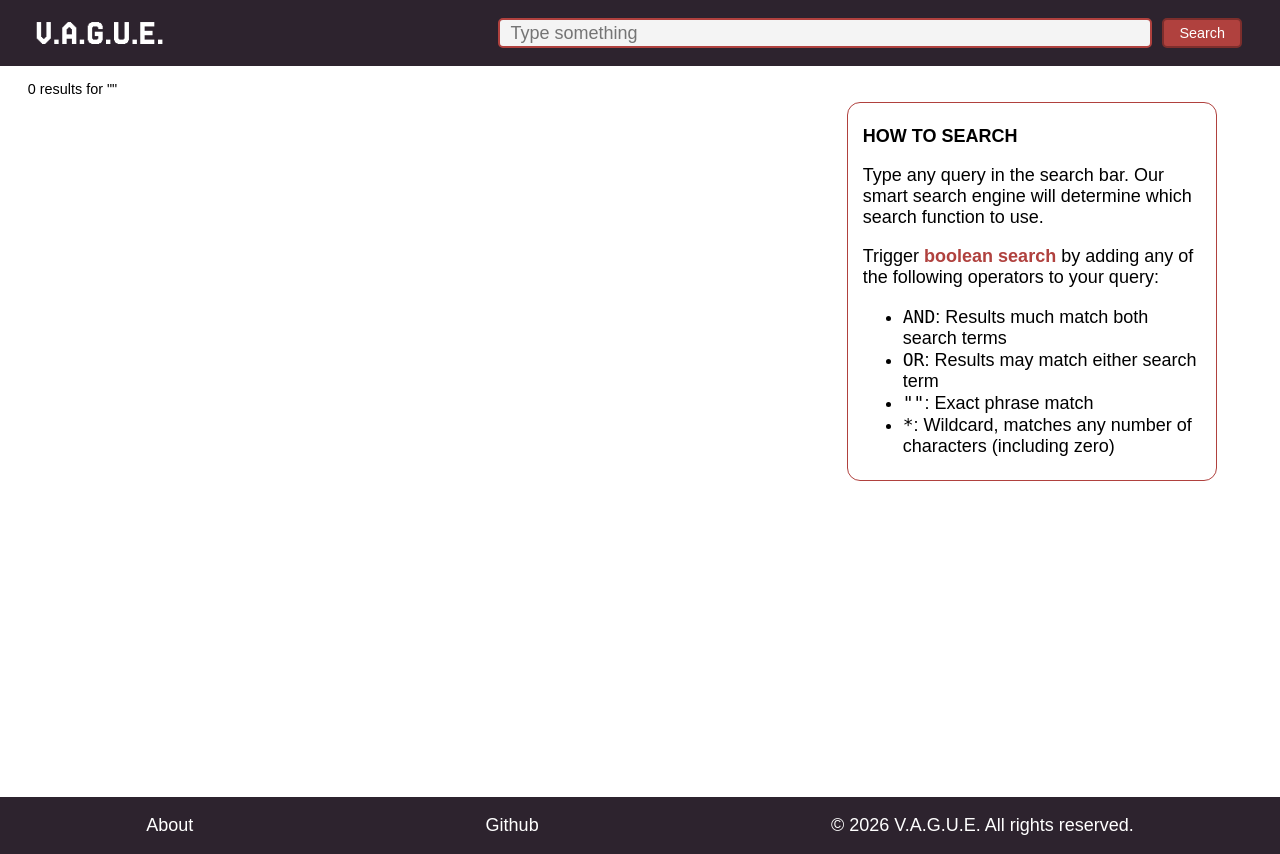
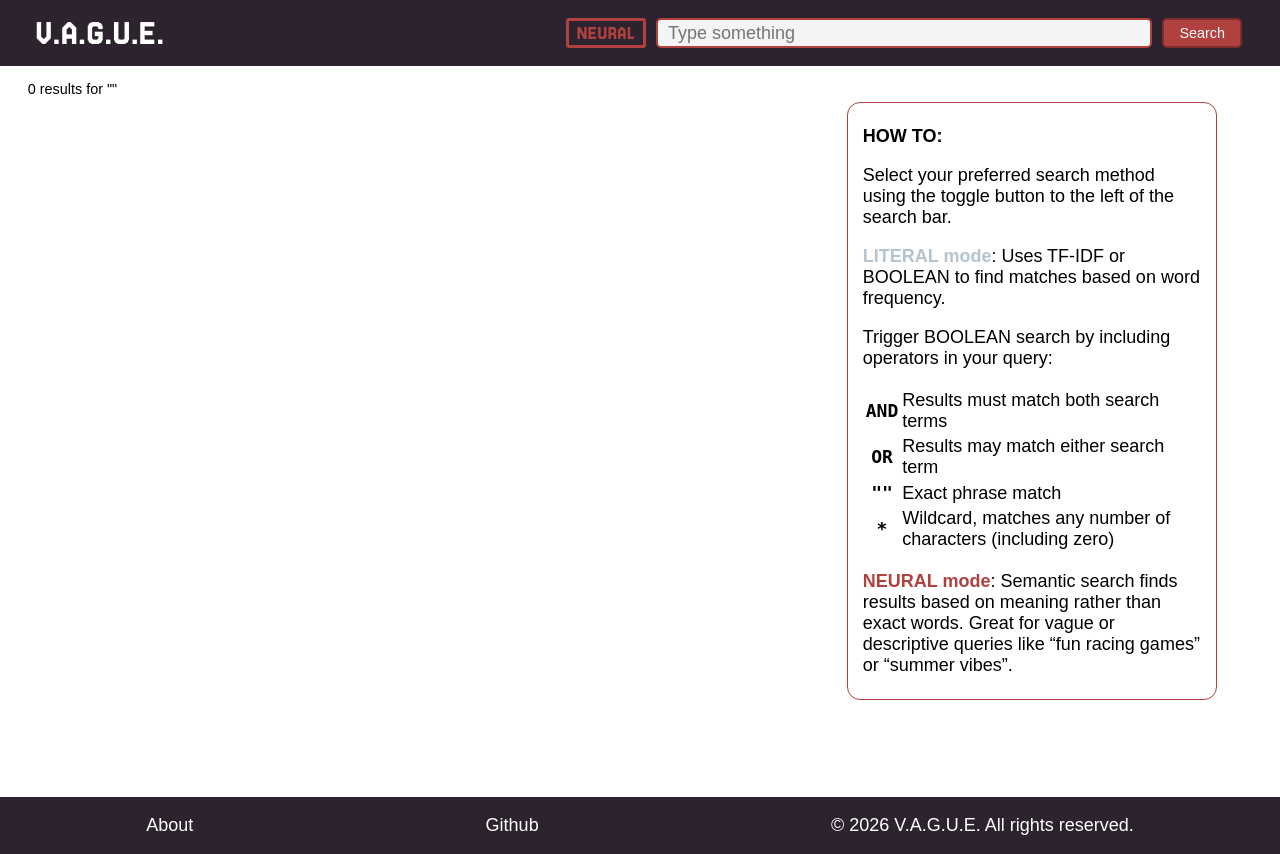
Before and after one commit to lisalmrdl/VAGUE, a Flask app: page /results in a window 1280 px wide. Run offline with Flask 3, Linux system fonts and the light colour scheme; parts of the project's set-up code (start-up, migrations or seed data) failed here and were passed over; some web fonts are replaced.

Commit message:
#6, #20 search router should now work for all search options. adjusted frontend elements and updated provisional help page to match how it currently works

```diff
--- a/app.py
+++ b/app.py
@@ -6,41 +6,9 @@ import markdown
 
 app = Flask(__name__)
 
-# dummy_data = [{"id": 1,
-#                "name": "Amazing Game",
-#                "date": 2002,
-#                "publisher": "Publisher",
-#                "genres": "Genre 1",
-#                "rating": 2.3,
-#                "desc": "Here be the game description."
-#                },
-#               {"id": 2,
-#                "name": "Amazing Game 2",
-#                "date": 2022,
-#                "publisher": "Publisher",
-#                "genres": "Genre 1, Genre 2, Genre 3",
-#                "rating": 1.9,
-#                "desc": "Another description."
-#                }]
-
-
-# def get_game_by_id(g_id):
-#     return next((g for g in dummy_data if g["id"] == g_id), {"id": 0,
-#                "name": "Placeholder",
-#                "date": 0000,
-#                "publisher": "Publisher",
-#                "genres": "Genre 1, Genre 2, Genre 3",
-#                "rating": 0.0,
-#                "desc": "There is no game to be found here."
-#               })
-
 @app.teardown_appcontext
 def teardown_db(exception):
     close_db(exception)
-
-# def search_games(query):
-#     """Temporary query function for testing frontend with dummy data"""
-#     return [game for game in dummy_data if query.lower() in game["title"].lower()]
 
 # Home Page
 @app.route('/')
@@ -65,8 +33,16 @@ def results():
             results={}
         )
 
-    df_results = engine.show_results(engine.smart_search_router(query))  # db version
-    #results = search_games(query)   # dummy data version
+    # query_mode is a bool
+    # gets mode from the toggle next to the search bar
+    # if = 1, then is True then Literal Search
+    # else Neural Search.
+    # matches the display
+    # might be bad idk brain tired
+    query_mode = request.args.get("literal", "0") == "literal"
+    print(query_mode)
+
+    df_results = engine.show_results(engine.smart_search_router(query, query_mode))  # db version
 
     if df_results is None or df_results.empty:
         return render_template(
--- /dev/null
+++ b/static/js/visuals.js
@@ -0,0 +1,30 @@
+document.addEventListener("DOMContentLoaded", () => {
+    const toggle = document.getElementById("literal-toggle");
+    const label = document.getElementById("toggle-label");
+
+    if (!toggle || !label) return; // safety check
+
+    // Load saved state
+    const saved = localStorage.getItem("strictToggle");
+    if (saved !== null) {
+        toggle.checked = saved === "true";
+    }
+
+    const updateLabel = () => {
+        if (toggle.checked) {
+            label.textContent = "LITERAL"; // strict search
+            label.style.color = "var(--color-accent-b)";
+            label.style.borderColor = "var(--color-accent-b)";
+        } else {
+            label.textContent = "NEURAL"; // semantic
+            label.style.color = "var(--color-accent-r)";
+            label.style.borderColor = "var(--color-accent-r)";
+        }
+
+        localStorage.setItem("strictToggle", toggle.checked);
+    };
+
+    toggle.addEventListener("change", updateLabel);
+
+    updateLabel();
+});
--- a/static/styles/styles.css
+++ b/static/styles/styles.css
@@ -41,6 +41,9 @@ body {
 }
 .accent {
     color: var(--color-accent-r);
+}
+.accent-b {
+    color: var(--color-accent-b);
 }
 a:link, a:visited {
     color: var(--color-mono-w);
@@ -87,7 +90,8 @@ header {
 
     /* inside */
     padding: 10px;
-    max-width: 70%;
+    /* max-width: 60%; */
+    width: 55%;
 }
 
 .search-bar #user-query {
@@ -95,10 +99,27 @@ header {
     border-radius: var(--border-rad-s);
     padding: 0px 0px 0px 10px;
     font-size: 1rem;
-    width: 50vw;
+    width: 80%;
     border: 2px solid var(--color-mono-g);
     background-color: var(--color-mono-l);
     color: var(--color-mono-b);
+}
+
+/* search style toggle */
+.mode-toggle-button {
+    cursor: pointer;
+    align-content: center;
+}
+.mode-toggle-button input {
+    display: none;
+}
+#toggle-label {
+    border: 3px solid;
+    border-color: var(--color-accent-b);
+    border-radius: 3px;
+    color: var(--color-accent-b);
+    font-size: 1.1em;
+    padding: 2px 8px;
 }
 
 /* Style for the submit button */
@@ -113,7 +134,6 @@ header {
     cursor: pointer; /* Cursor turns into a pointer when hovering */
     transition: ease;
 }
-
 /* Hover effect for the button */
 #search-button:hover {
     background-color: var(--color-accent-dr);
--- a/templates/about.html
+++ b/templates/about.html
@@ -6,6 +6,7 @@
 
     <title>V.A.G.U.E. Search</title>
     <link rel="stylesheet" href="../static/styles/styles.css">
+    <script src="../static/js/visuals.js"></script>
 </head>
 <body>
         <!-- Header Container -->
@@ -14,6 +15,10 @@
             <a class="logo" href="{{ url_for('home') }}">V.A.G.U.E.</a>
 
             <form class="search-bar" method="GET" action="/results">
+              <label class="mode-toggle-button">
+                <input type="checkbox" name="literal" value="literal" id="literal-toggle">
+                <span id="toggle-label">LITERAL</span>
+              </label>
               <input type="text" name="query" placeholder="Type something" id="user-query" autofocus>
               <input type="submit" id="search-button" value="Search">
             </form>
--- a/templates/game_details.html
+++ b/templates/game_details.html
@@ -7,6 +7,7 @@
     <title>V.A.G.U.E. {{ game.id }}</title>
     <link rel="stylesheet" href="../static/styles/styles.css">
     <link rel="stylesheet" href="../static/styles/styles-games.css">
+    <script src="../static/js/visuals.js"></script>
 </head>
 <body>
   <!-- Header Container -->
@@ -15,6 +16,10 @@
       <a class="logo" href="{{ url_for('home') }}">V.A.G.U.E.</a>
 
       <form class="search-bar" method="GET" action="/results">
+        <label class="mode-toggle-button">
+          <input type="checkbox" name="literal" value="literal" id="literal-toggle">
+          <span id="toggle-label">LITERAL</span>
+        </label>
         <input type="text" name="query" placeholder="Type something" id="user-query" autofocus>
         <input type="submit" id="search-button" value="Search">
       </form>
--- a/templates/search.html
+++ b/templates/search.html
@@ -1,11 +1,13 @@
 <!DOCTYPE html>
 <html lang="en">
+
 <head>
     <meta charset="UTF-8">
     <meta name="viewport" content="width=device-width, initial-scale=1.0">
 
     <title>V.A.G.U.E. Search</title>
     <link rel="stylesheet" href="../static/styles/styles.css">
+    <script src="../static/js/visuals.js"></script>
 </head>
 <body>
         <!-- Header Container -->
@@ -14,6 +16,10 @@
             <a class="logo" href="{{ url_for('home') }}">V.A.G.U.E.</a>
 
             <form class="search-bar" method="GET" action="/results">
+              <label class="mode-toggle-button">
+                <input type="checkbox" name="literal" value="literal" id="literal-toggle">
+                  <span id="toggle-label">LITERAL</span>
+              </label>
               <input type="text" name="query" placeholder="Type something" id="user-query" autofocus>
               <input type="submit" id="search-button" value="Search">
             </form>
@@ -61,15 +67,31 @@
                       <img src="/static/plots/genres_pie.png" alt="there should be a plot here :(">
                       {% else %}
                       <div class="help">
-                        <p><b>HOW TO SEARCH</b></p>
-                        <p>Type any query in the search bar. Our smart search engine will determine which search function to use.</p>
-                        <p>Trigger <b class="accent">boolean search</b> by adding any of the following operators to your query:</p>
-                          <ul>
-                            <li><code>AND</code>: Results much match both search terms</li>
-                            <li><code>OR</code>: Results may match either search term</li>
-                            <li><code>""</code>: Exact phrase match</li>
-                            <li><code>*</code>: Wildcard, matches any number of characters (including zero)</li>
-                          </ul>
+                        <p><b>HOW TO:</b></p>
+                        <p>Select your preferred search method using the toggle button to the left of the search bar.</p>
+                        <p><b class="accent-b">LITERAL mode</b>: Uses TF-IDF or BOOLEAN to find matches based on word frequency.</p>
+                        <p>Trigger BOOLEAN search by including operators in your query:</p>
+                        <table class="boolean-search-table">
+                          <tbody>
+                            <tr>
+                              <th><code>AND</code></th>
+                              <td>Results must match both search terms</td>
+                            </tr>
+                            <tr>
+                              <th><code>OR</code></th>
+                              <td>Results may match either search term</td>
+                            </tr>
+                            <tr>
+                              <th><code>""</code></th>
+                              <td>Exact phrase match</td>
+                            </tr>
+                            <tr>
+                              <th><code>*</code></th>
+                              <td>Wildcard, matches any number of characters (including zero)</td>
+                            </tr>
+                          </tbody>
+                        </table>
+                        <p><b class="accent">NEURAL mode</b>: Semantic search finds results based on meaning rather than exact words. Great for vague or descriptive queries like “fun racing games” or “summer vibes”.</p>
                       </div>
                       {% endif %}
                     </div>
```
Also changed, not shown: src/searchEngine.py (+19 -18 lines), static/styles/styles-home.css (+42 -0 lines), templates/home.html (+31 -9 lines).
